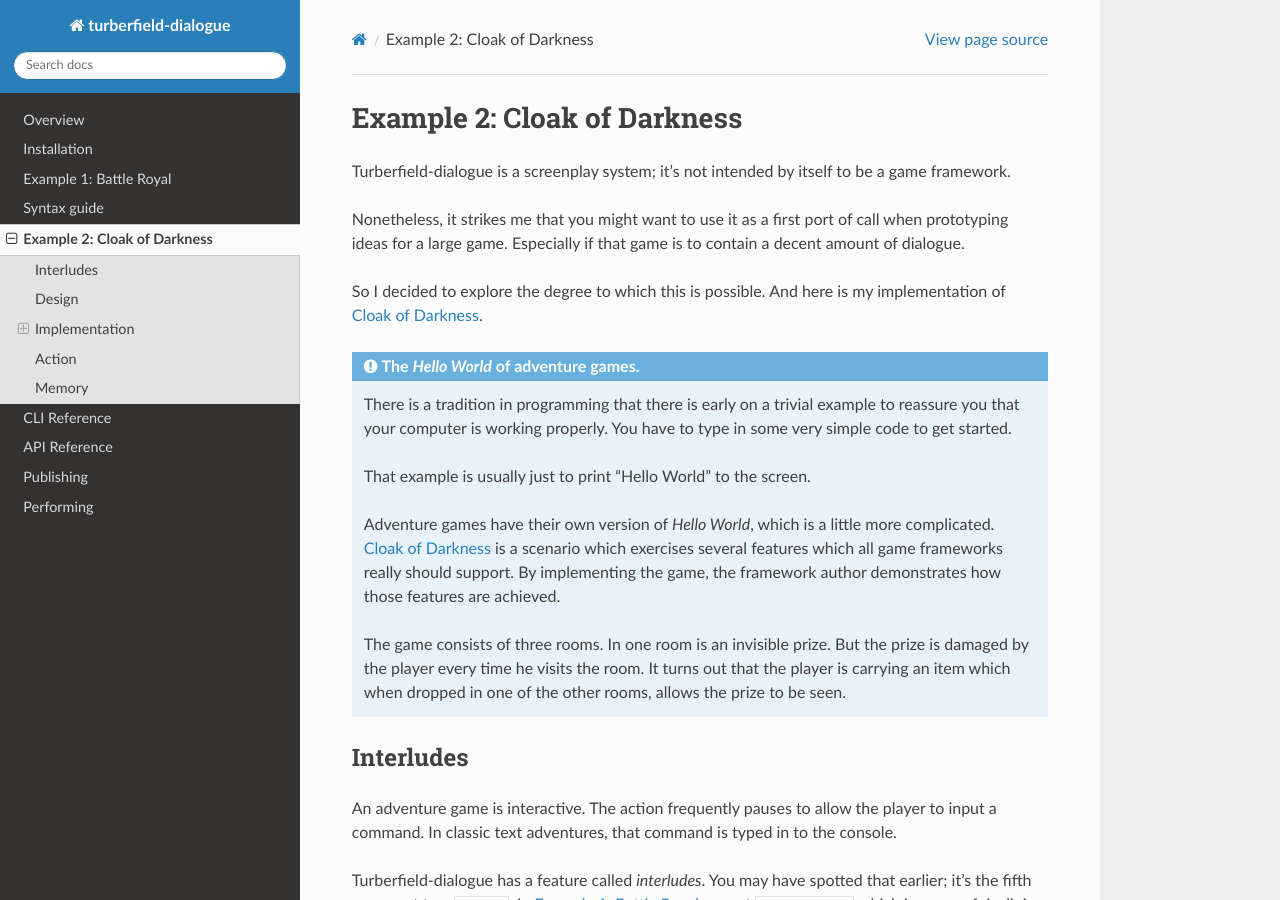
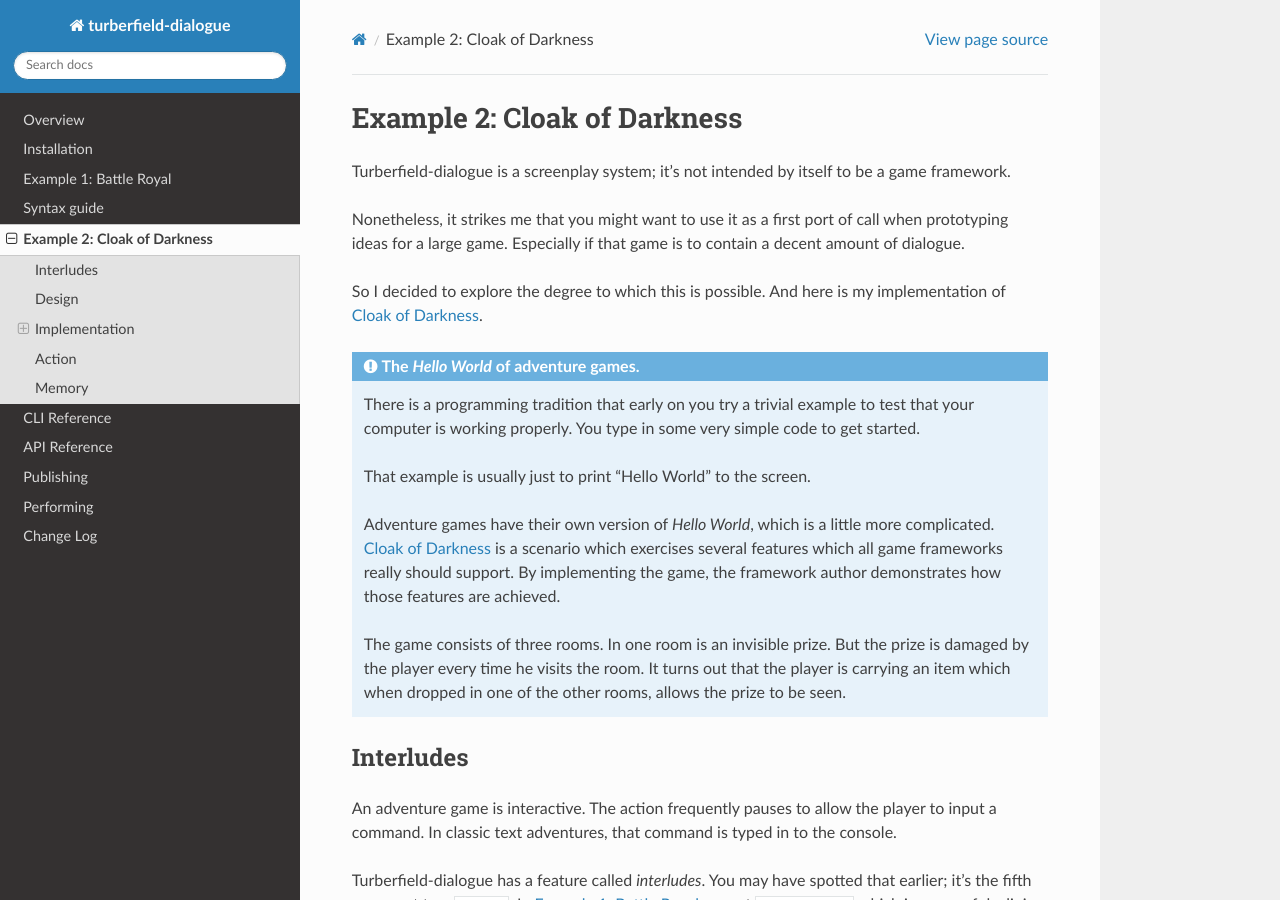
Before and after one commit to tundish/turberfield-dialogue, a Sphinx documentation site: the page built from turberfield/dialogue/doc/cloak.rst, in a window 1280 px wide and 900 px high. Built offline with Sphinx 7.4.7 and the Read the Docs theme 2.0.0, drawn with Linux system fonts in a browser that asks for light colours; pages that are not in the unit, such as notebooks, are missing from menus; some of the changed text lies outside the part shown.

Commit message:
Doc fixes.

```diff
--- a/turberfield/dialogue/doc/api.rst
+++ b/turberfield/dialogue/doc/api.rst
@@ -99,7 +99,7 @@
 
 Here is an example to show the signature of parameters required.
 
-.. py:function:: def my_interlude(folder, index, ensemble, log=None, loop=None):
+.. py:function:: def my_interlude(folder, index, ensemble, branches, log=None, loop=None):
 
     :param folder: A :py:class:`~turberfield.dialogue.model.SceneScript.Folder` object.
     :param int index: The index position into **folder.paths** of the current
@@ -107,6 +107,9 @@
     :param ensemble: A sequence of Python objects. It is guaranteed to contain
         all the objects cast to roles in the current scene. It will be used to
         select entities for the next.
+    :param branches: A sequence of
+        :py:class:`~turberfield.dialogue.model.SceneScript.Folder` objects.
+        from which to pick a branch in the action.
     :param log: If supplied, this will be a ``logging.Logger`` object which
         should be used in preference over any other for logging messages from within
         your interlude function.
--- /dev/null
+++ b/turberfield/dialogue/doc/changes.rst
@@ -0,0 +1 @@
+.. include:: ../../../CHANGELOG.rst
--- a/turberfield/dialogue/doc/cloak.rst
+++ b/turberfield/dialogue/doc/cloak.rst
@@ -16,10 +16,9 @@
 
 .. admonition:: The `Hello World` of adventure games.
 
-    There is a tradition in programming that there is  early on a
-    trivial example to reassure you that your computer
-    is working properly. You have to type in some very simple code to
-    get started.
+    There is a programming tradition that early on you try a
+    trivial example to test that your computer is working properly.
+    You type in some very simple code to get started.
 
     That example is usually just to print "Hello World" to the screen.
 
--- a/turberfield/dialogue/doc/syntax.rst
+++ b/turberfield/dialogue/doc/syntax.rst
@@ -71,6 +71,11 @@
         A whitespace separated sequence of dotted paths.
         Each path must resolve to a Python Enum class member.
         In addition, a single integer value is also allowed.
+
+        The resolution rules allow for hierarchical states, eg:
+            * `3` matches integer states `301`, `38` and `3`.
+            * `Location.pub` matches `Location.pub` and `Location.pub_carpark`.
+
         A candidate for this entity must match *all* these state criteria.
         Optional.
     ``:types:``
```
Also changed, not shown: other parts of turberfield/dialogue/doc/cloak.rst (+6 -6 lines).
